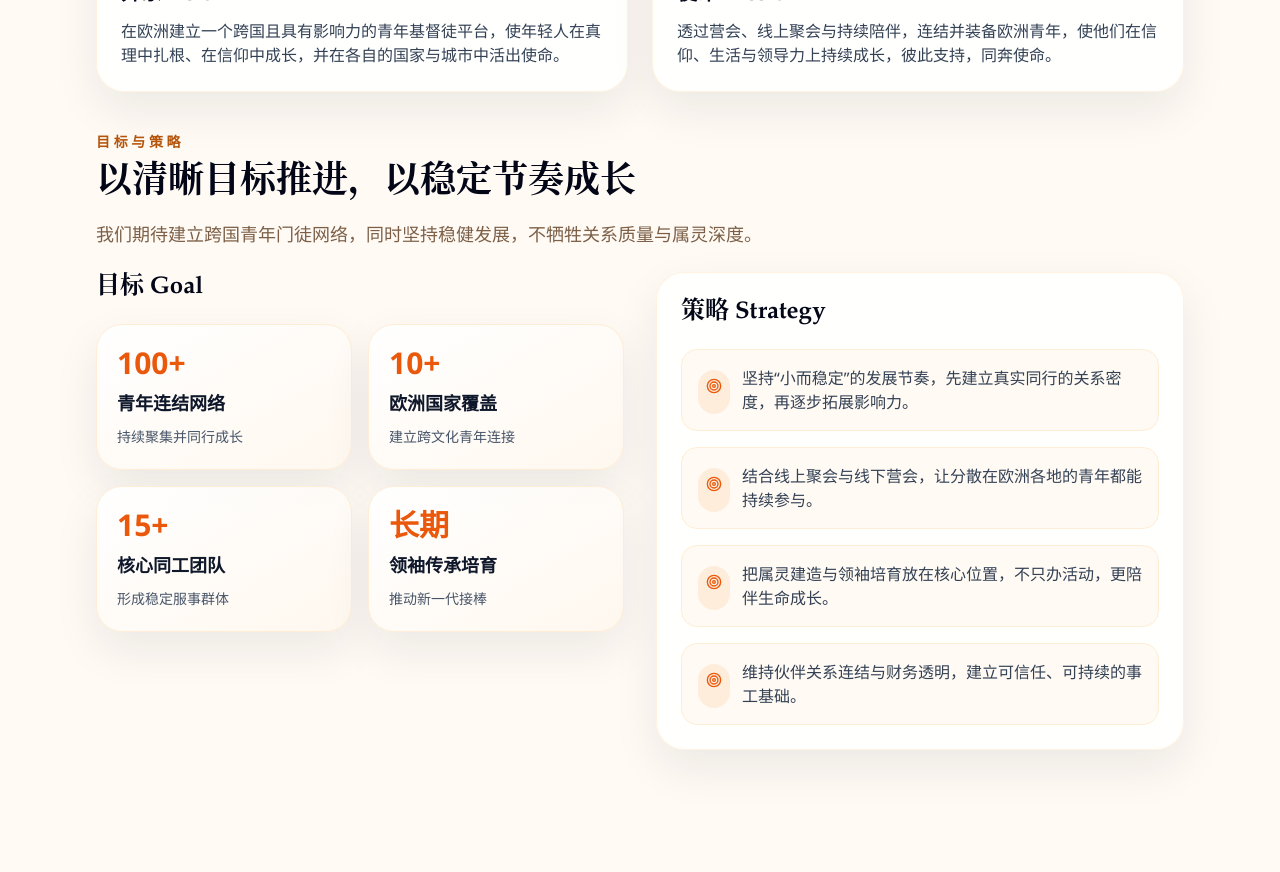
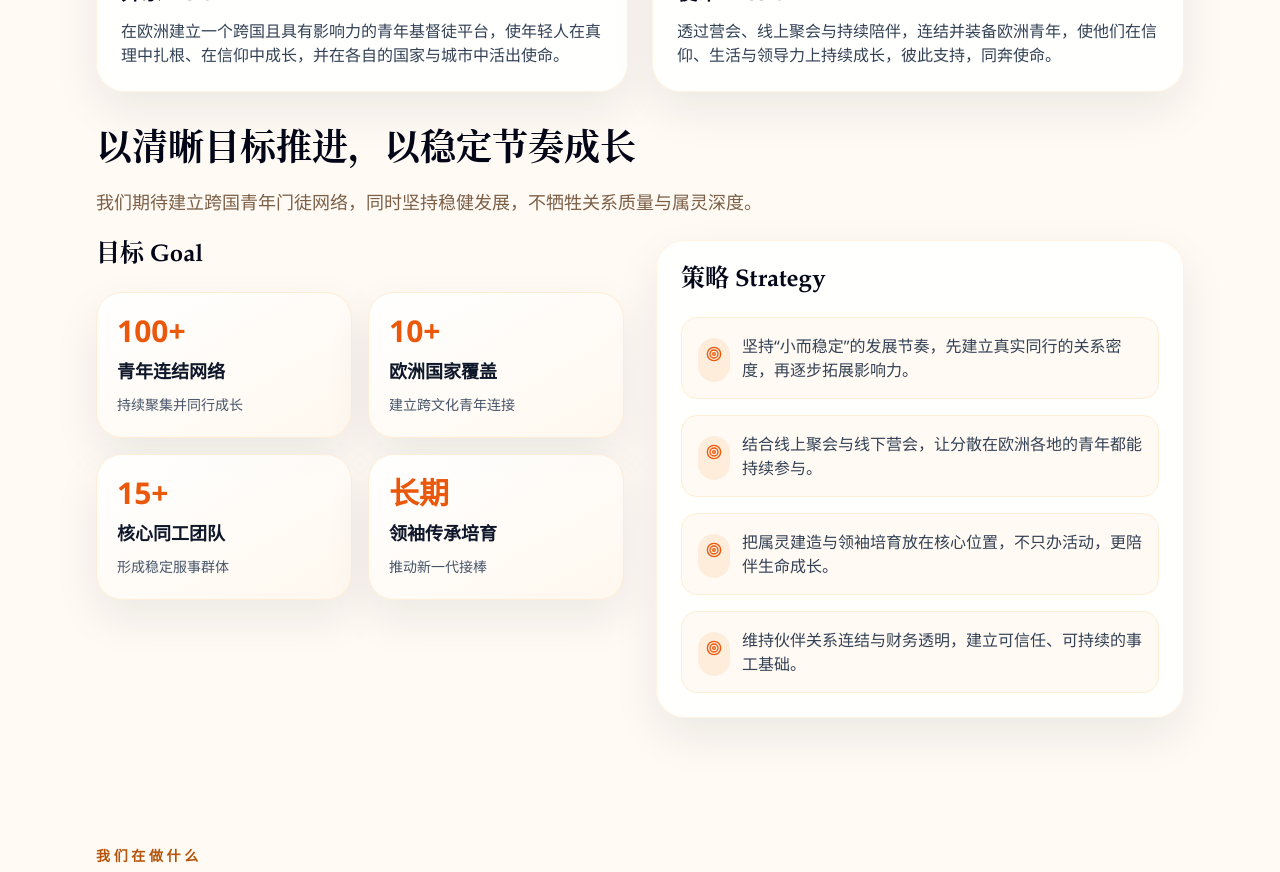
Before and after one commit to yeyile8896-hue/-, a Next.js app: page / in a window 1280 px wide. Shown: the part 2240-3112 px from the top of the page. Built offline with nearby package versions, Linux system fonts and the light colour scheme.

Commit message:
Remove duplicate goals eyebrow

```diff
--- a/app/page.tsx
+++ b/app/page.tsx
@@ -283,9 +283,6 @@
 
             <div className="mt-10 space-y-6" id="goals">
               <div className="max-w-3xl">
-                <p className="text-sm font-semibold uppercase tracking-[0.26em] text-amber-700">
-                  目标与策略
-                </p>
                 <h3 className="mt-3 font-display text-3xl font-semibold leading-tight text-slate-950 sm:text-4xl">
                   以清晰目标推进，以稳定节奏成长
                 </h3>
```
